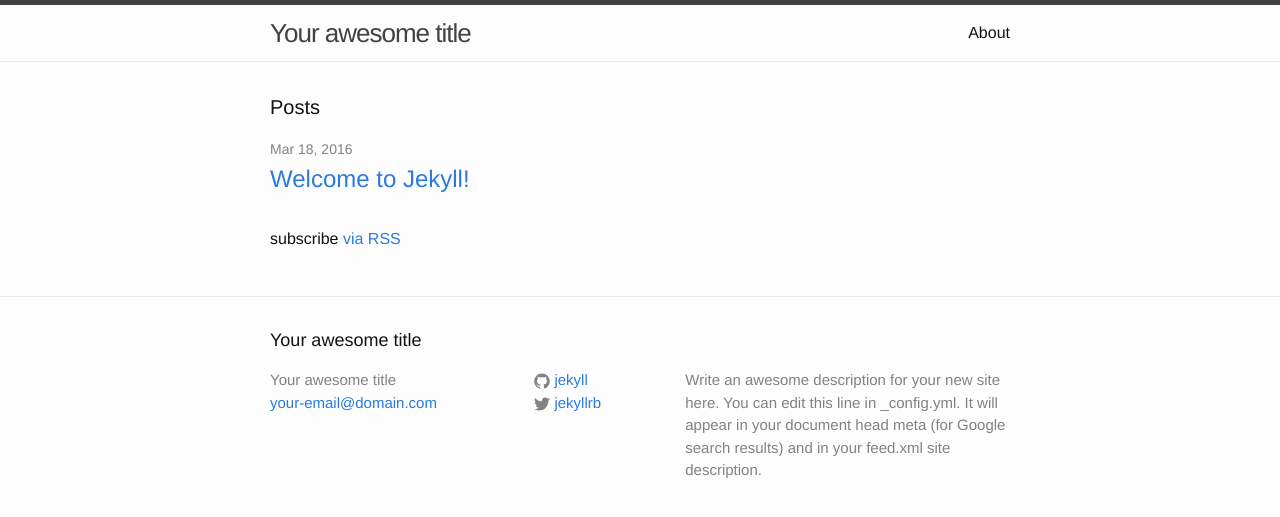
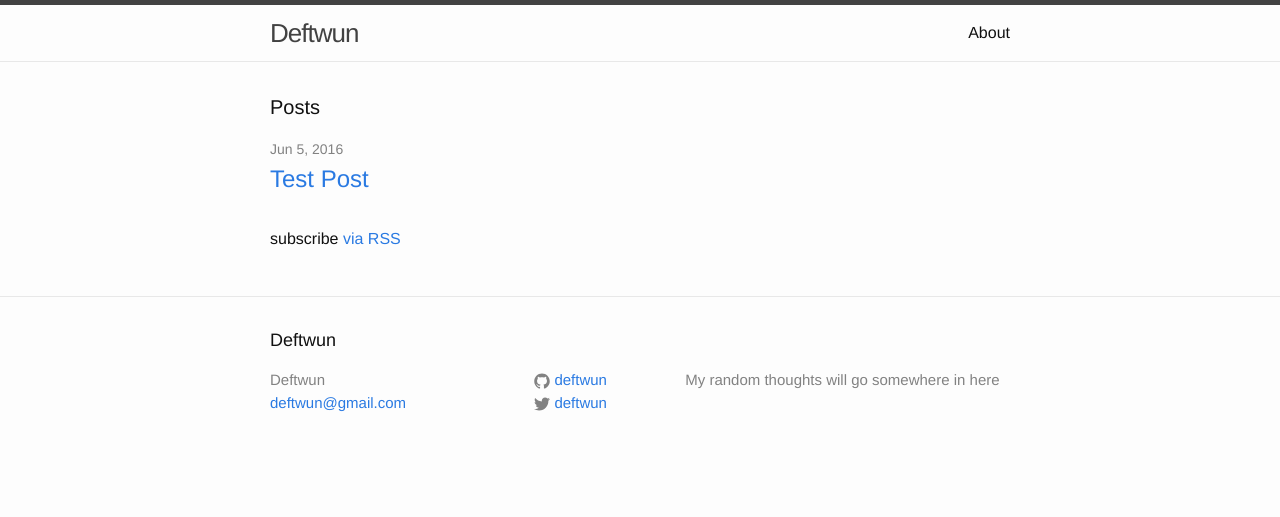
Before and after one commit to Deftwun/Deftwun.github.io, a Jekyll site: the page built from index.html, in a window 1280 px wide. Shown: the top 517 px of the page. Built offline with Jekyll 4.4.1, drawn with Linux system fonts in a browser that asks for light colours.

Commit message:
added personal page ; basic config

```diff
--- a/_config.yml
+++ b/_config.yml
@@ -6,16 +6,14 @@
 # 'jekyll serve'. If you change this file, please restart the server process.
 
 # Site settings
-title: Your awesome title
-email: your-email@domain.com
+title: Deftwun
+email: deftwun@gmail.com
 description: > # this means to ignore newlines until "baseurl:"
-  Write an awesome description for your new site here. You can edit this
-  line in _config.yml. It will appear in your document head meta (for
-  Google search results) and in your feed.xml site description.
+  My random thoughts will go somewhere in here
 baseurl: "" # the subpath of your site, e.g. /blog
 url: "http://yourdomain.com" # the base hostname & protocol for your site
-twitter_username: jekyllrb
-github_username:  jekyll
+twitter_username: deftwun
+github_username:  deftwun
 
 # Build settings
 markdown: kramdown
```
Also changed, not shown: _posts/2016-03-18-welcome-to-jekyll.markdown (deleted, +0 -25 lines), _posts/2016-06-05-First-Post.md (added, +8 -0 lines).
